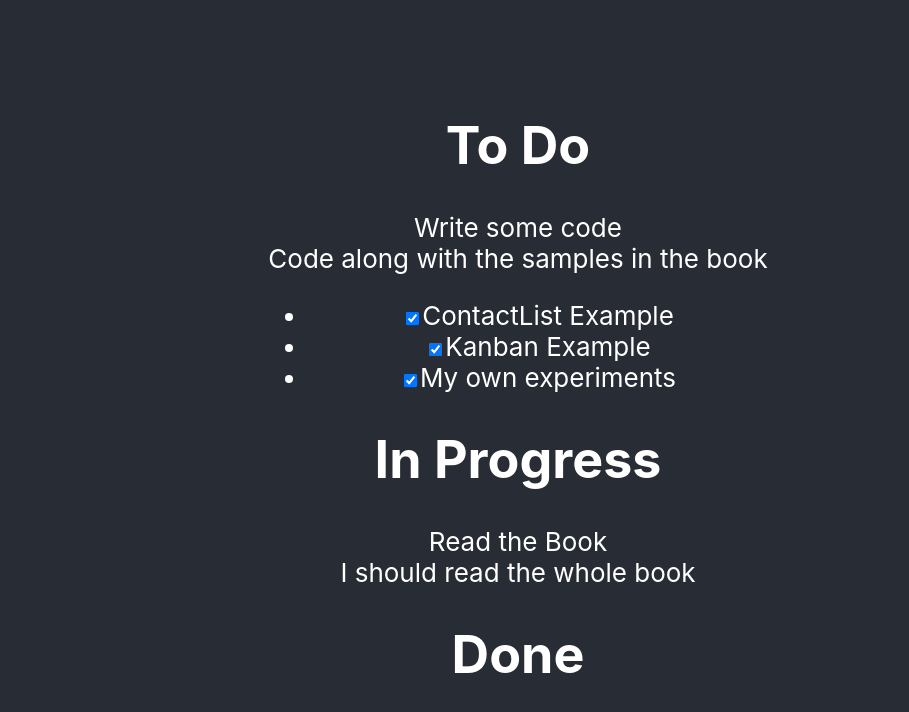
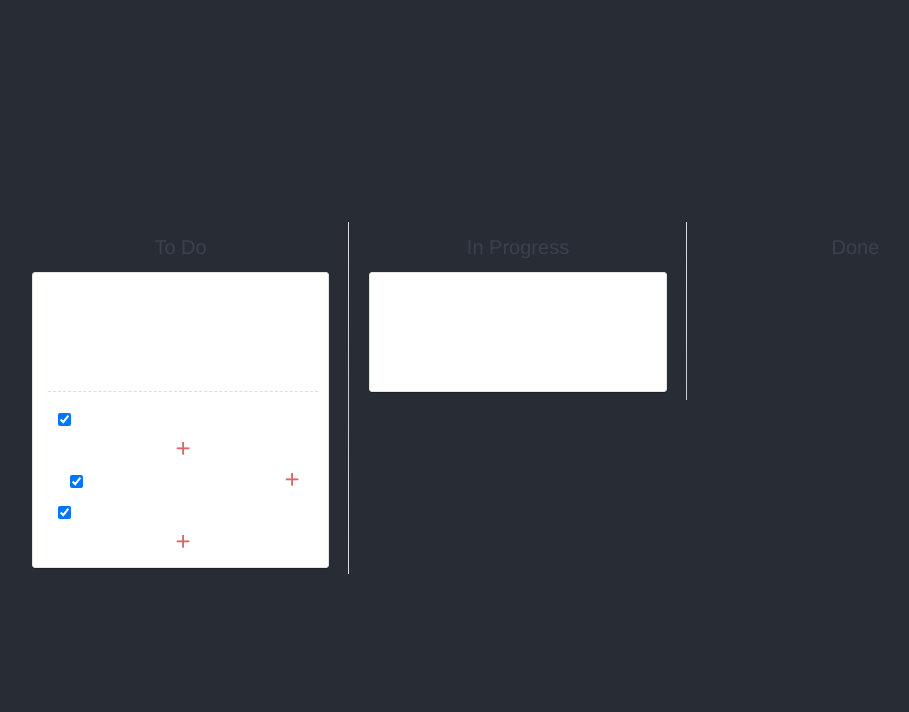
Before and after one commit to 9juanjuan/Kanban-React-App, a React (Create React App) app: page / in a window 1280 px wide. Shown: the top 712 px of the page, without its empty margins (122-1031 px from the left). Built offline with nearby package versions, Linux system fonts and the light colour scheme.

Commit message:
adds CSS file for kanban app

```diff
--- a/src/index.css
+++ b/src/index.css
@@ -1,14 +1,88 @@
-body {
+*{
+  box-sizing: border-box;
+}
+
+html,body,#app {
+  height:100%;
   margin: 0;
   padding: 0;
-  font-family: -apple-system, BlinkMacSystemFont, "Segoe UI", "Roboto", "Oxygen",
-    "Ubuntu", "Cantarell", "Fira Sans", "Droid Sans", "Helvetica Neue",
-    sans-serif;
-  -webkit-font-smoothing: antialiased;
-  -moz-osx-font-smoothing: grayscale;
+}
+body {
+  background: #eee;
+  font-family: "Helvetica Neue", Helvetica, Arial, sans-serif;
 }
 
-code {
-  font-family: source-code-pro, Menlo, Monaco, Consolas, "Courier New",
-    monospace;
+h1 {
+  font-weight: 200;
+  color: #3b414c;
+  font-size: 20px;
 }
+
+ul {
+  list-style-type: none;
+  padding: 0;
+  margin: 0;
+}
+
+.app {
+  white-space: nowrap;
+  height:100%;
+}
+
+.list {
+  position: relative;
+  display: inline-block;
+  vertical-align: top;
+  white-space: normal;
+  height: 100%;
+  width: 33%;
+  padding: 0 20px;
+  overflow: auto;
+}
+.list:not(:last-child)::after{
+  content: "";
+  position: absolute;
+  top: 0;
+  right: 0;
+  width: 1px;
+  height:99%;
+  background: linear-gradient(to bottom, #eee 0%, #ccc 50%, #eee 100%) fixed;
+}
+
+.card {
+  position: relative;
+  z-index: 1;
+  background: #fff;
+  width: 100%;
+  padding: 10px 10px 10px 15px;
+  margin: 0 0 10px 0;
+  overflow: auto;
+  border:1px solid #e5e5df;
+  border-radius: 3px;
+  box-shadow: 0 1px 0 rgba(0, 0,0, 0.25);
+}
+.card__title {
+  font-weight:bold;
+  border-bottom: solid 5px transparent;
+}
+
+.card__title:before{
+  display:inline-block;
+  width: 1em;
+  content: '>';
+}
+
+.card__title--is-open:before {
+  content: 'v';
+}
+
+.checklist__task:first-child {
+  margin-top: 10px;
+  padding-top: 10px;
+  border-top: dashed 1px #ddd;
+}
+.checklist__task--remove:after{
+  display: inline-block;
+  color: #d66;
+  content: "+";
+}
```
